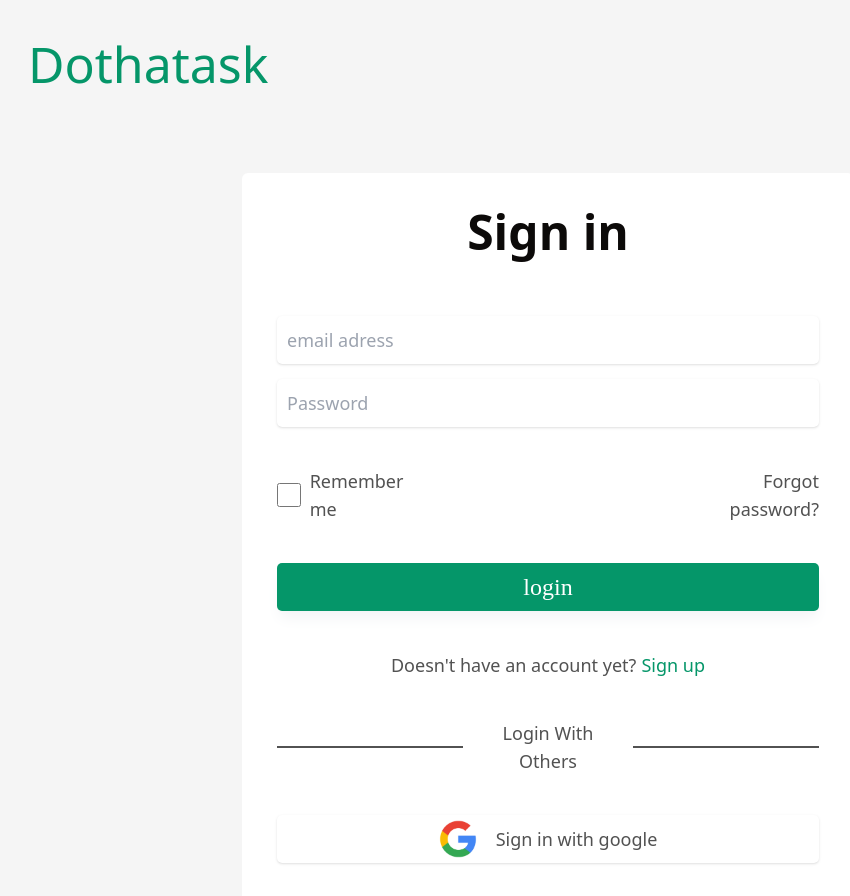
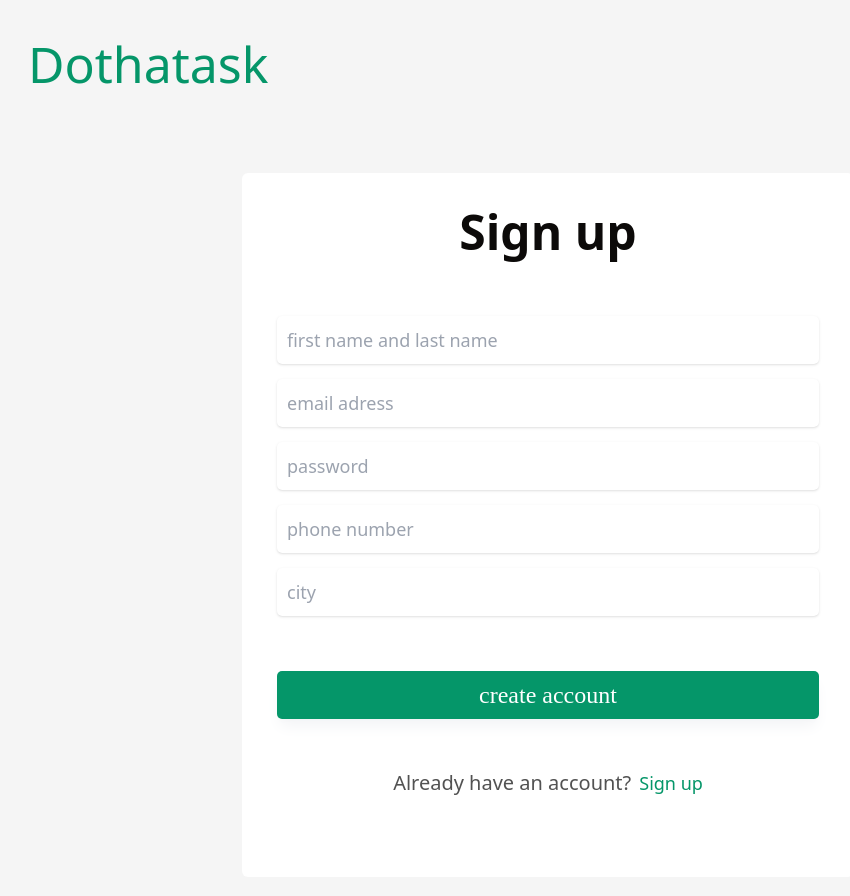
Before and after one commit to OthmanSALAHI/frontend-dothatask, a React (Vite) app: page /signup in a window 1280 px wide. Shown: the top 896 px of the page, without its empty margins (92-942 px from the left). Built offline with nearby package versions, Linux system fonts and the light colour scheme.

Commit message:
modifie something else again

```diff
--- a/package.json
+++ b/package.json
@@ -20,6 +20,7 @@
     "next-themes": "^0.2.1",
     "react": "^18.2.0",
     "react-dom": "^18.2.0",
+    "react-hook-form": "^7.50.1",
     "react-icons": "^5.0.1",
     "sonner": "^1.4.0",
     "tailwind-merge": "^2.2.1",
--- a/src/App.jsx
+++ b/src/App.jsx
@@ -1,10 +1,10 @@
 import Signin from "./components/Auth/Signin";
-// import Signup from "./components/Auth/Signup";
+import Signup from "./components/Auth/Signup";
 
 export const App = () => {
   return (
     <div>
-      <Signin />
+      <Signup />
     </div>
   );
 };
--- a/src/components/Auth/Signup.jsx
+++ b/src/components/Auth/Signup.jsx
@@ -1,22 +1,66 @@
 import React from 'react';
 import Logo from '../logo';
-import Inputs from '../areas/Inputs';
-import Buttons from '../areas/Buttons';
+import { useForm } from 'react-hook-form';
+function Signup() {
+    const {
+        register,
+        handleSubmit,
+        watch,
+        formState: { errors },
+    } = useForm();
+    const onsubmit = (e) => {
+        alert(e.fullname + " " + e.email + " " + e.password + " " + e.phone + " " + e.city);
+        console.log(e);
+    };
 
-function Signup() {
     return (
         <div className='w-full flex relative bg-neutral-100'>
             <Logo />
             <div className="lg:w-[612px] md:w-[550px] w-[290px] m-auto mt-[173px] inline-flex flex-col items-center md:gap-[20px] gap-[25px] p-[35px] relative bg-white rounded-md">
                 <div className="text-stone-950 lg:text-5xl md:text-3xl text-xl font-bold lg:mb-[40px]">Sign up</div>
-                <form className="flex-col justify-center items-center lg:gap-10 gap-5 flex">
+                <form onSubmit={handleSubmit(onsubmit)} className="flex-col justify-center items-center lg:gap-10 gap-5 flex">
                     <div className="flex-col justify-start items-start gap-[15px] flex">
-                        <Inputs placeholder={"First name and last name"} inpType={"text"} />
-                        <Inputs placeholder={"email adress"} inpType={"text"} />
-                        <Inputs placeholder={"Password"} inpType={"password"} />
-                        <Inputs placeholder={"Phone number"} inpType={"number"} />
-                        <Inputs placeholder={"city"} inpType={"text"} />
-                        <Buttons content={"create account"} />
+                        <input
+                            type="text"
+                            placeholder="first name and last name"
+                            {...register('fullname', { required: true })}
+                            className="lg:w-[542px] md:w-[480px] w-[225px] h-12 p-2.5 md:text-lg text-md bg-white
+                            rounded-[5px] shadow justify-start items-center gap-[113px] inline-flex mx-auto"
+                        />
+                        <input
+                            type="email"
+                            placeholder="email adress"
+                            {...register('email', { required: true })}
+                            className="lg:w-[542px] md:w-[480px] w-[225px] h-12 p-2.5 md:text-lg text-md bg-white
+                            rounded-[5px] shadow justify-start items-center gap-[113px] inline-flex mx-auto"
+                        />
+                        <input
+                            type="password"
+                            placeholder="password"
+                            {...register('password', { required: true })}
+                            className="lg:w-[542px] md:w-[480px] w-[225px] h-12 p-2.5 md:text-lg text-md bg-white
+                                rounded-[5px] shadow justify-start items-center gap-[113px] inline-flex mx-auto" />
+                        <input
+                            type="number"
+                            placeholder="phone number"
+                            {...register('phone', { required: true })}
+                            className="lg:w-[542px] md:w-[480px] w-[225px] h-12 p-2.5 md:text-lg text-md bg-white
+                            rounded-[5px] shadow justify-start items-center gap-[113px] inline-flex mx-auto"
+                        />
+                        <input
+                            type="text"
+                            placeholder="city"
+                            {...register('city', { required: true })}
+                            className="lg:w-[542px] md:w-[480px] w-[225px] h-12 p-2.5 md:text-lg text-md bg-white
+                            rounded-[5px] shadow justify-start items-center gap-[113px] inline-flex mx-auto"
+                        />
+                        <div
+                            className="lg:w-[542px] md:w-[480px] w-[225px] h-12 p-2.5 hover:bg-emerald-400 bg-emerald-600 rounded-[5px]
+                                    shadow-lg justify-center items-center gap-[113px]
+                                    inline-flex mt-[40px] transition-all
+                                    duration-100 ease-in-out cursor-pointer shadow-gray-100 ">
+                            <button type='submit' className="text-white md:text-2xl text-xl font-medium font-['Ubuntu']">create account</button>
+                        </div>
                     </div>
                     <div className="lg:w-[542px] md:w-[480px] w-[225px] h-12 p-2.5 bg-white rounded-[5px] text-center justify-center items-center mb-[35px] gap-[19px] inline-flex">
                         <div className="text-neutral-600 text-xl font-medium">
```
Also changed, not shown: 1 other file (tests, documents, lock files or other folders).
